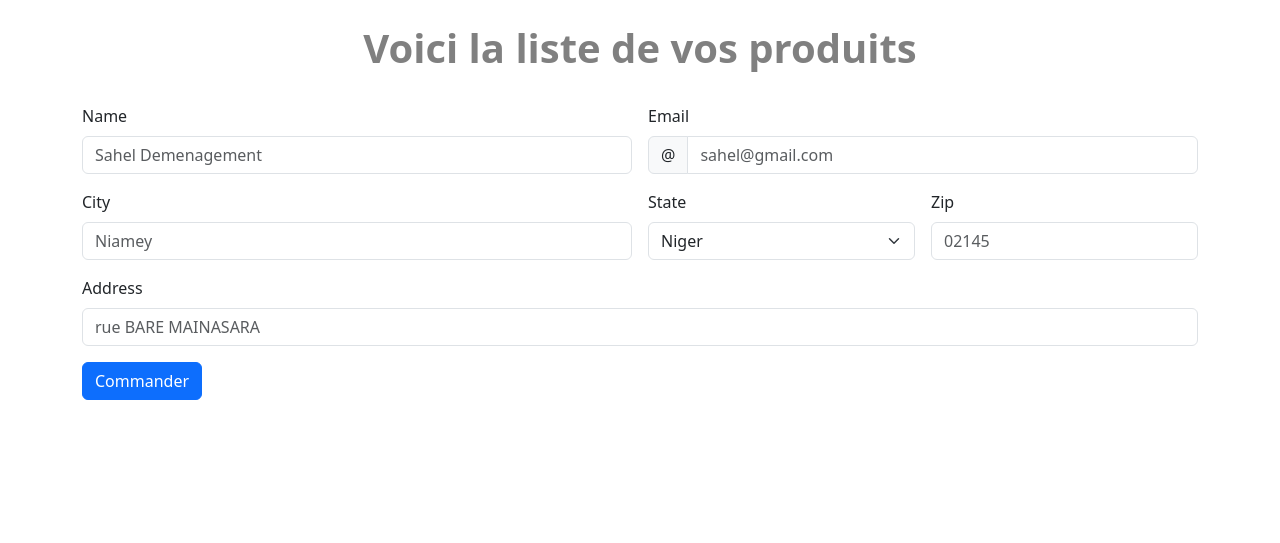
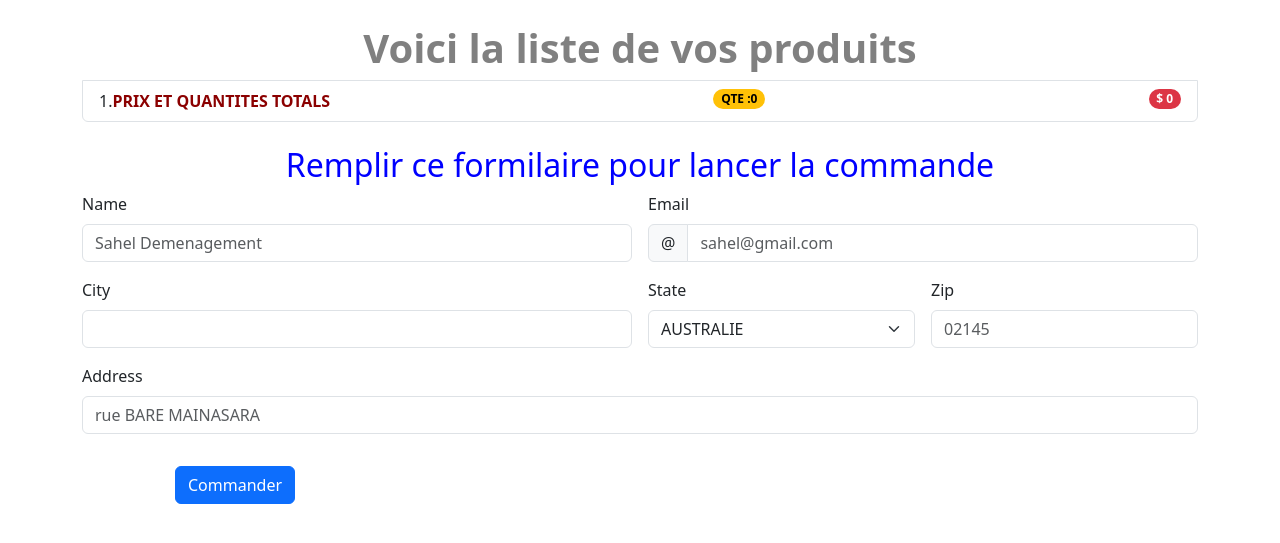
Before and after one commit to esca096/DIGITAL-SHOP, a Django app: page /checkout in a window 1280 px wide. Shown: the part 56-599 px from the top of the page. Run offline with Django 5.2, Linux system fonts and the light colour scheme.

Commit message:
seventh commit

```diff
--- a/shop/admin.py
+++ b/shop/admin.py
@@ -6,6 +6,9 @@ from shop.models import Category, Product, Commande
 class AdminProduct(admin.ModelAdmin):
     list_display = ('title', 'category', 'price', 'date_added')
 
+class AdminCommande(admin.ModelAdmin):
+    list_display = ('items', 'nom', 'ville', 'address', 'pays', 'date_commande')
+
 admin.site.register(Category)
 admin.site.register(Product, AdminProduct)
-admin.site.register(Commande)
+admin.site.register(Commande, AdminCommande)
--- a/shop/views.py
+++ b/shop/views.py
@@ -29,12 +29,13 @@ def product_details(request, myid):
 
 def Checkout(request):
     if request.method == 'POST':
+        items = request.POST.get('items')
         nom = request.POST.get('nom')
         email = request.POST.get('email')
         ville = request.POST.get('ville')
         pays = request.POST.get('pays')
         zipcode = request.POST.get('zipcode')
         address = request.POST.get('address')
-        com = Commande(nom=nom, email=email, ville=ville, pays=pays, zipcode=zipcode, address=address)
+        com = Commande(items=items, nom=nom, email=email, ville=ville, pays=pays, zipcode=zipcode, address=address)
         com.save()
     return render(request, 'products/checkout.html')
--- a/templates/products/checkout.html
+++ b/templates/products/checkout.html
@@ -11,8 +11,11 @@
             </div>
         </div><br>
 
-        <form method="post" class="row g-3 needs-validation" novalidate>
+
+        <center><h2 style="color: blue;"> Remplir ce formilaire pour lancer la commande </h2></center>
+        <form id="checkout-form" method="post" class="row g-3 needs-validation" novalidate>
           {% csrf_token %}
+          <input type="hidden" name="items" id="items">
           <div class="col-md-6">
             <label for="validationCustom01" class="form-label">Name</label>
             <input type="text" class="form-control" id="nom" name="nom"  required placeholder="Sahel Demenagement">
@@ -32,7 +35,7 @@
           </div>
           <div class="col-md-6">
             <label for="validationCustom03" class="form-label">City</label>
-            <input type="text" class="form-control" id="ville" placeholder="Niamey" name="ville" required>
+            <input type="text" class="form-control" id="ville"  name="ville" required>
             <div class="invalid-feedback">
               Please provide a valid city.
             </div>
@@ -40,10 +43,21 @@
           <div class="col-md-3">
             <label for="validationCustom04" class="form-label">State</label>
             <select class="form-select" id="pays" name="pays" required>
-              <option selected disabled value="">Niger</option>
+              <option selected disabled value="">AUSTRALIE</option>
               <option>TOGO</option>
+              <option>NIGER</option>
               <option>MAROC</option>
-              <option>TOGO</option>
+              <option>GHANA</option>
+              <option>COTE D'IVOIRE</option>
+              <option>BENIN</option>
+              <option>MALI</option>
+              <option>BURKINA FASO</option>
+              <option>TCHAD</option>
+              <option>CAMEROON</option>
+              <option>CONGO</option>
+              <option>SUISSE</option>
+              <option>JAPON</option>
+              <option>BRASIL</option>
             </select>
             <div class="invalid-feedback">
               Please select a valid state.
@@ -64,7 +78,7 @@
             </div>
           </div>
           <div class="col-12">
-            <button class="btn btn-primary" type="submit">Commander</button>
+            <button class="btn btn-primary offset-md-1 mt-3" type="submit">Commander</button>
           </div>
         </form>
     </div>
@@ -81,19 +95,41 @@
       }else{
         panier = JSON.parse(localStorage.getItem('panier'));
       }
+      var total = 0;
+      var nombre = 0;
       for(item in panier){
         let nom = panier[item][1];
         let quantite = panier[item][0];
+        let prix = panier[item][2];
+        nombre += quantite;
+        total += prix;
+
         let itemString = `<li class="list-group-item d-flex justify-content-between align-items-start">
                             <div class="ms-2 me-auto">
                               <div class="fw-bold">${nom}</div>
                             </div>
-                            <span class="badge text-bg-primary rounded-pill">QTE :${quantite}</span>
+                            <span class="badge text-bg-primary rounded-pill ms-auto">QTE :${quantite}</span>
+                            <span class="badge text-bg-secondary rounded-pill ms-auto">$ ${prix}</span>
                           </li>`;
                           $('#item-list').append(itemString);
       }
+      $('#items').val(JSON.stringify(panier));
 
+      let itemNombre= `<li class="list-group-item d-flex justify-content-between align-items-start">
+        <b class="fw-bold" style="color: darkred;">PRIX ET QUANTITES TOTALS</b>
+        <span class="badge text-bg-warning rounded-pill ms-auto">QTE :${nombre}</span>
+        <span class="badge text-bg-danger rounded-pill ms-auto">$ ${total}</span>
+      </li>`;
+      $('#item-list').append(itemNombre);
 
+      // Capturer l'événement de soumission du formulaire
+      document.getElementById('checkout-form').addEventListener('submit', function(){
+        // Effacer le panier du localStorage
+        localStorage.removeItem('panier');
+      })
     </script>
 
 {% endblock js %}
+
+
+<li></li>
```
Also changed, not shown: templates/products/index.html (+18 -6 lines), db.sqlite3.
